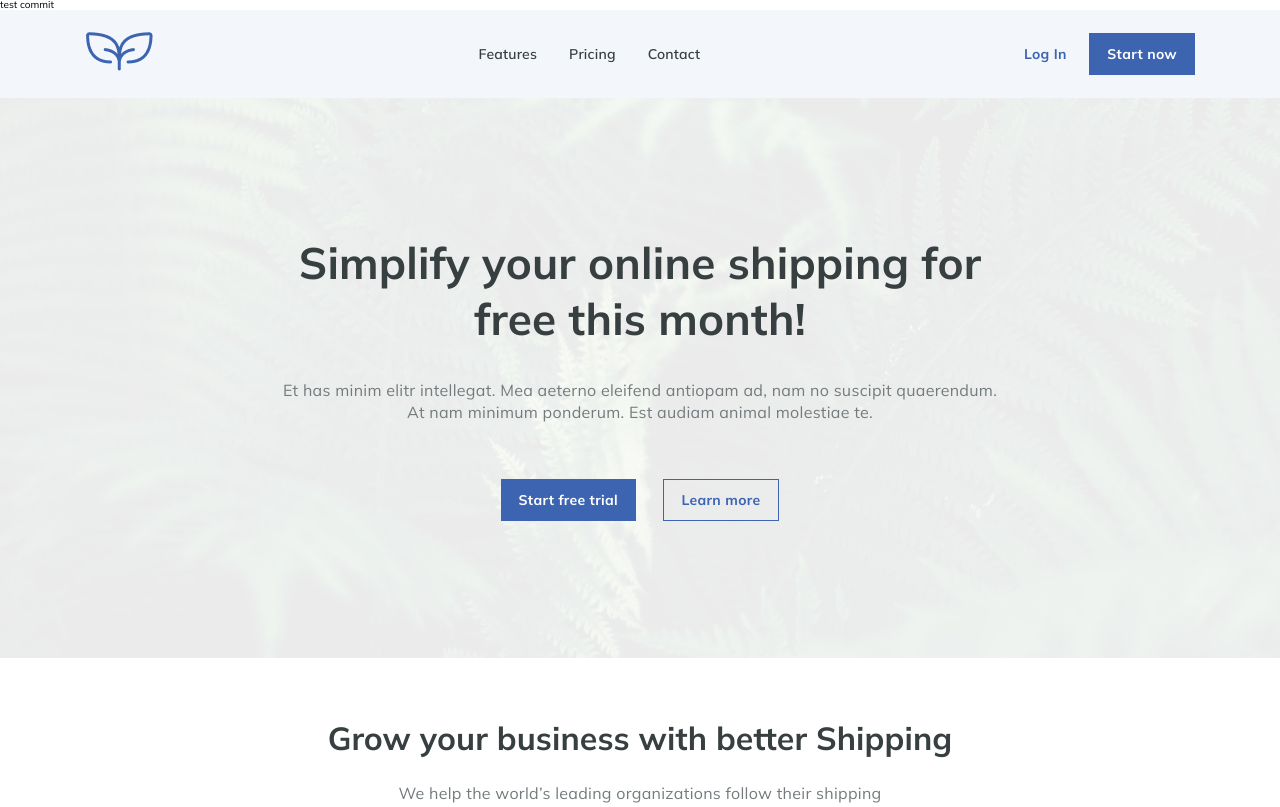
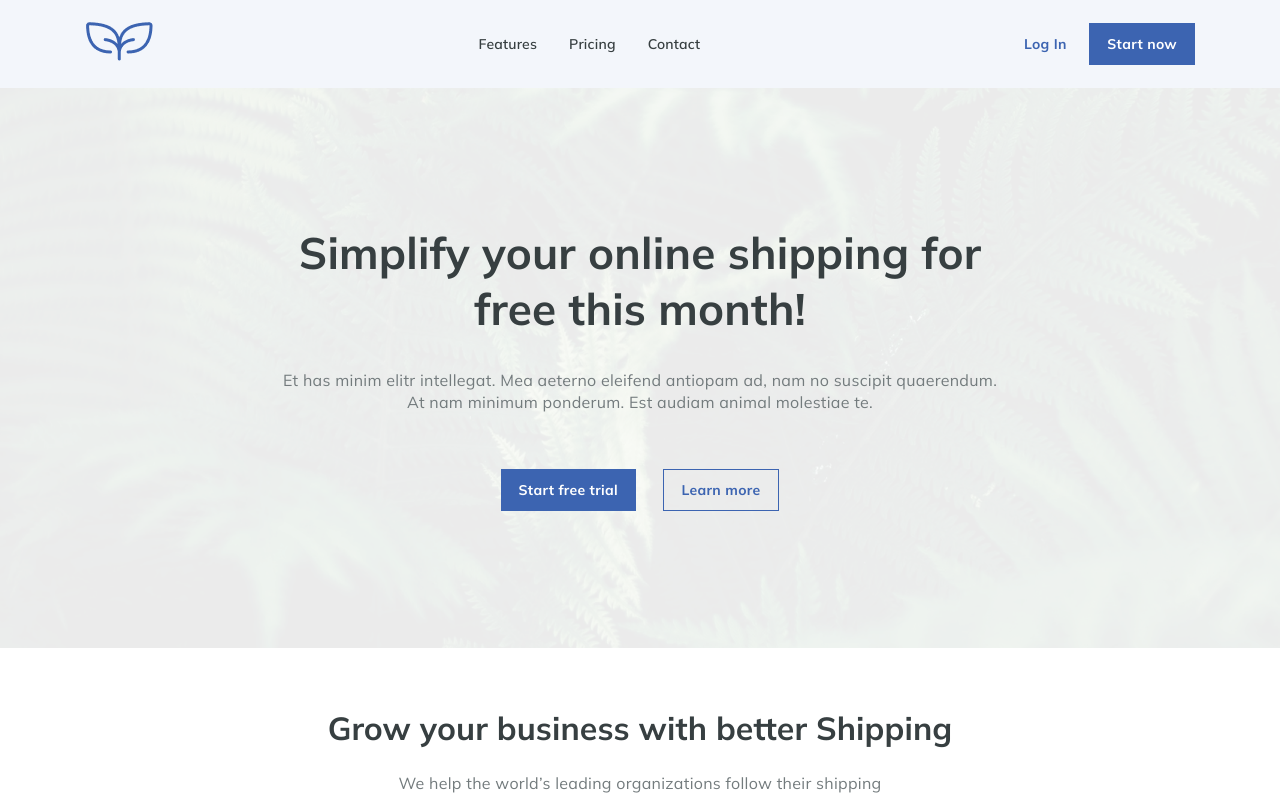
Before and after one commit to pqhuy1912/ecommage_ep1, a plain HTML site: page index.html in a window 1280 px wide. Shown: the top 807 px of the page. Drawn offline with Linux system fonts and the light colour scheme.

Commit message:
return old version

```diff
--- a/index.html
+++ b/index.html
@@ -15,7 +15,6 @@
     <link rel="stylesheet" href="./assets/css/responsive.css">
 </head>
 <body>
-    <h1>test commit</h1>
     <div class="wrapper">
         <header class="header">
             <div class="container">
```
